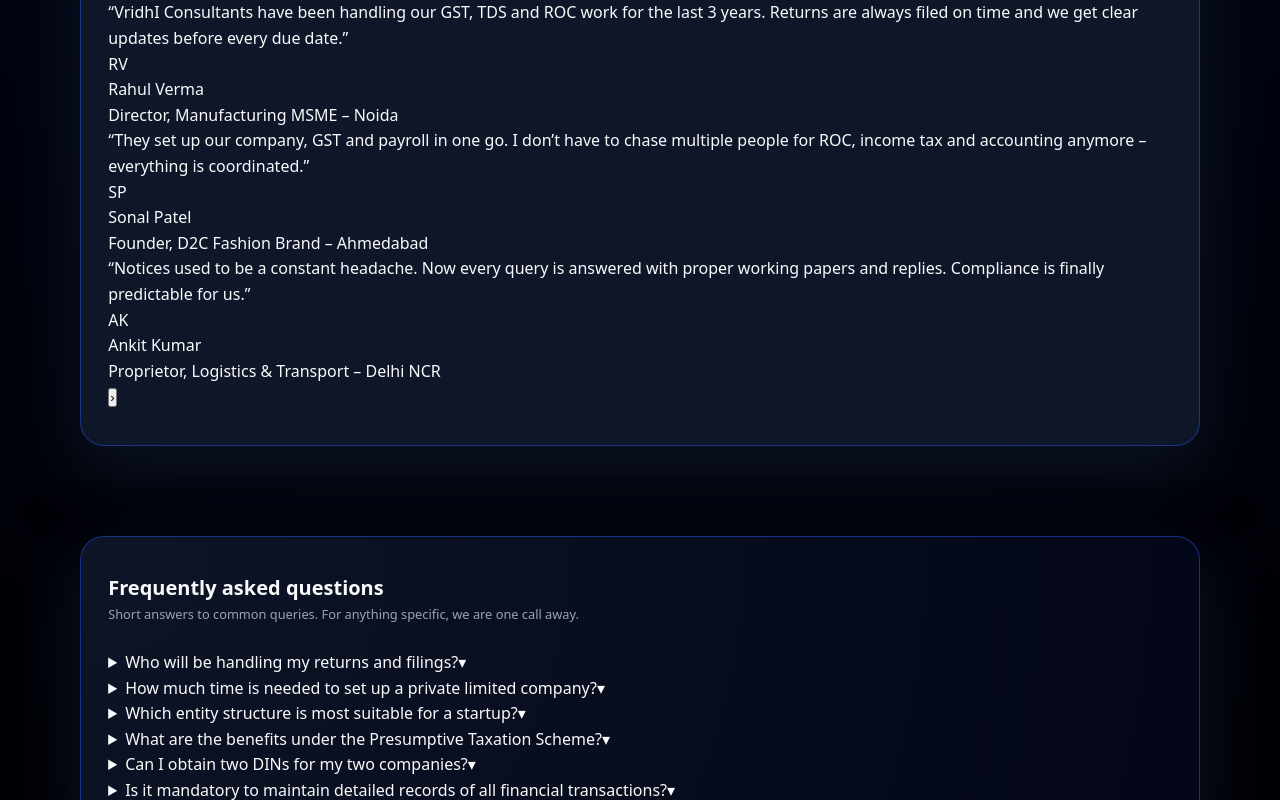
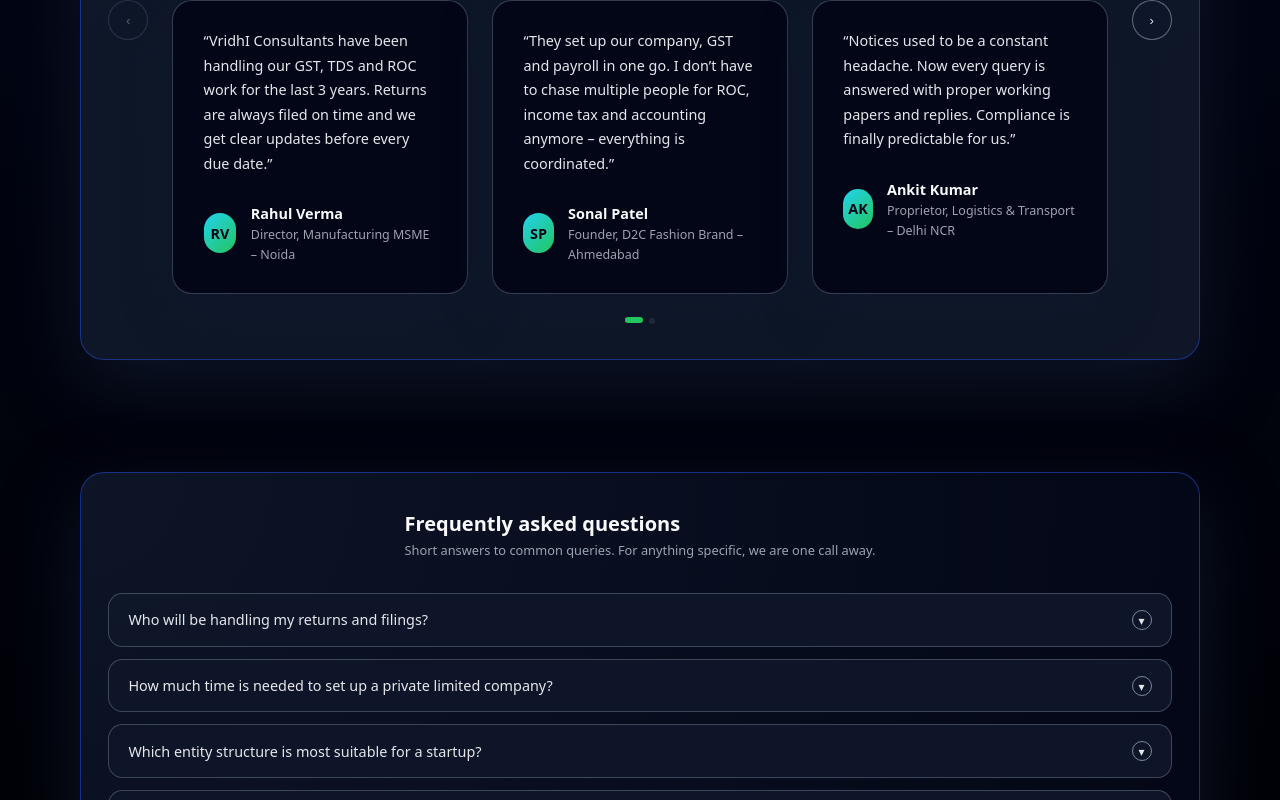
Before and after one commit to KP-1306/vridhi-consultants, a React (Vite) app: page / in a window 1280 px wide. Shown: the part 2060-2860 px from the top of the page. Built offline with nearby package versions, Linux system fonts and the light colour scheme.

Commit message:
Update index.css

```diff
--- a/src/index.css
+++ b/src/index.css
@@ -695,3 +695,205 @@
   font-size: 0.9rem;
   color: #e5e7eb;
 }
+
+// New 2
+
+
+/* Centered section header for blocks like testimonials / FAQ */
+.section-header-center {
+  text-align: center;
+  justify-content: center;
+}
+
+.section-header-center > div {
+  margin-inline: auto;
+}
+
+/* ---------- Testimonials block ---------- */
+
+.home-testimonials {
+  padding: 4rem 0 3.5rem;
+}
+
+.testimonial-shell {
+  margin-top: 2rem;
+  display: grid;
+  grid-template-columns: auto minmax(0, 1fr) auto;
+  gap: 1.5rem;
+  align-items: stretch;
+}
+
+.testimonial-grid {
+  display: grid;
+  grid-template-columns: repeat(3, minmax(0, 1fr));
+  gap: 1.5rem;
+}
+
+.testimonial-card {
+  background: radial-gradient(circle at top left, #020617, #020617);
+  border-radius: 1.25rem;
+  padding: 1.75rem 1.9rem;
+  border: 1px solid rgba(148, 163, 184, 0.35);
+  box-shadow: 0 18px 45px rgba(15, 23, 42, 0.85);
+}
+
+.testimonial-quote {
+  font-size: 0.9rem;
+  line-height: 1.7;
+  color: #e5e7eb;
+  margin: 0 0 1.6rem;
+}
+
+.testimonial-footer {
+  display: flex;
+  align-items: center;
+  gap: 0.9rem;
+}
+
+.testimonial-avatar {
+  width: 40px;
+  height: 40px;
+  border-radius: 999px;
+  display: grid;
+  place-items: center;
+  font-size: 0.9rem;
+  font-weight: 600;
+  color: #020617;
+  background: linear-gradient(135deg, #22d3ee, #22c55e);
+}
+
+.testimonial-name {
+  font-weight: 600;
+  font-size: 0.9rem;
+  color: #f9fafb;
+}
+
+.testimonial-meta {
+  font-size: 0.78rem;
+  color: #9ca3af;
+}
+
+.testimonial-nav {
+  width: 40px;
+  height: 40px;
+  border-radius: 999px;
+  border: 1px solid rgba(148, 163, 184, 0.6);
+  background: rgba(15, 23, 42, 0.98);
+  color: #e5e7eb;
+  display: grid;
+  place-items: center;
+  cursor: pointer;
+  transition: background 150ms ease, color 150ms ease, transform 120ms ease,
+    box-shadow 150ms ease;
+}
+
+.testimonial-nav:hover:not(:disabled) {
+  background: #22c55e;
+  color: #020617;
+  transform: translateY(-1px);
+  box-shadow: 0 12px 30px rgba(34, 197, 94, 0.45);
+}
+
+.testimonial-nav:disabled {
+  opacity: 0.35;
+  cursor: default;
+  box-shadow: none;
+  transform: none;
+}
+
+.testimonial-dots {
+  margin-top: 1.5rem;
+  display: flex;
+  justify-content: center;
+  gap: 0.4rem;
+}
+
+.testimonial-dot {
+  width: 6px;
+  height: 6px;
+  border-radius: 999px;
+  background: #1f2937;
+  transition: width 150ms ease, background 150ms ease, transform 150ms ease;
+}
+
+.testimonial-dot--active {
+  width: 18px;
+  background: #22c55e;
+  transform: translateY(-1px);
+}
+
+/* Responsive tweaks */
+@media (max-width: 960px) {
+  .testimonial-shell {
+    grid-template-columns: minmax(0, 1fr);
+  }
+
+  .testimonial-nav {
+    display: none;
+  }
+
+  .testimonial-grid {
+    grid-template-columns: minmax(0, 1fr);
+  }
+}
+
+/* ---------- FAQ block ---------- */
+
+.home-faq {
+  padding: 3.5rem 0 4.5rem;
+}
+
+.faq-list {
+  margin-top: 2rem;
+  display: flex;
+  flex-direction: column;
+  gap: 0.75rem;
+}
+
+.faq-item {
+  background: rgba(15, 23, 42, 0.95);
+  border-radius: 0.9rem;
+  border: 1px solid rgba(148, 163, 184, 0.35);
+  padding: 0.9rem 1.2rem;
+}
+
+.faq-item summary {
+  list-style: none;
+  cursor: pointer;
+  display: flex;
+  align-items: center;
+  justify-content: space-between;
+  gap: 1rem;
+  font-size: 0.9rem;
+  font-weight: 500;
+  color: #e5e7eb;
+}
+
+.faq-item summary::marker,
+.faq-item summary::-webkit-details-marker {
+  display: none;
+}
+
+.faq-icon {
+  flex-shrink: 0;
+  width: 20px;
+  height: 20px;
+  border-radius: 999px;
+  border: 1px solid rgba(148, 163, 184, 0.8);
+  display: grid;
+  place-items: center;
+  font-size: 0.75rem;
+}
+
+.faq-item[open] .faq-icon {
+  background: #22c55e;
+  border-color: #22c55e;
+  color: #020617;
+}
+
+.faq-item p {
+  margin-top: 0.75rem;
+  font-size: 0.86rem;
+  color: #9ca3af;
+  line-height: 1.6;
+}
```
